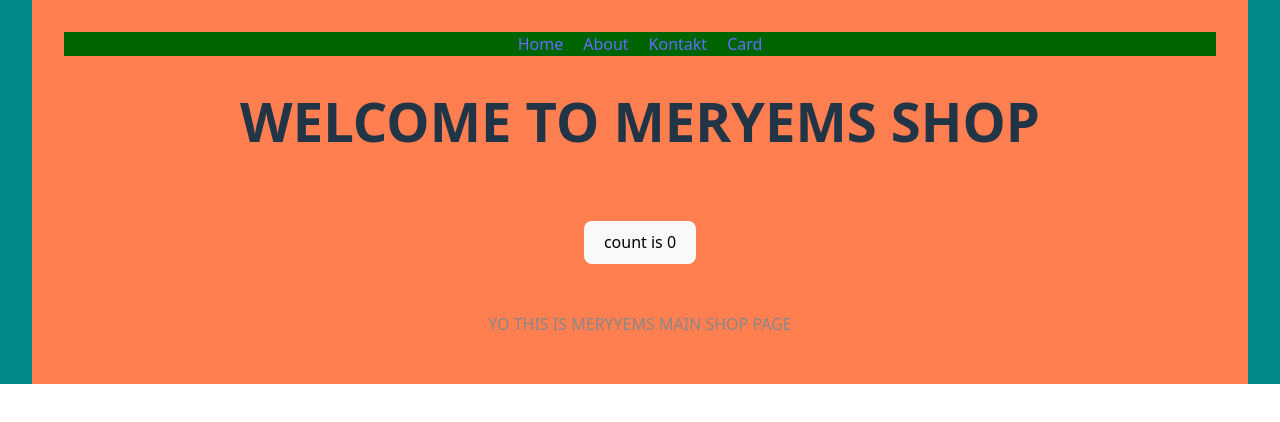
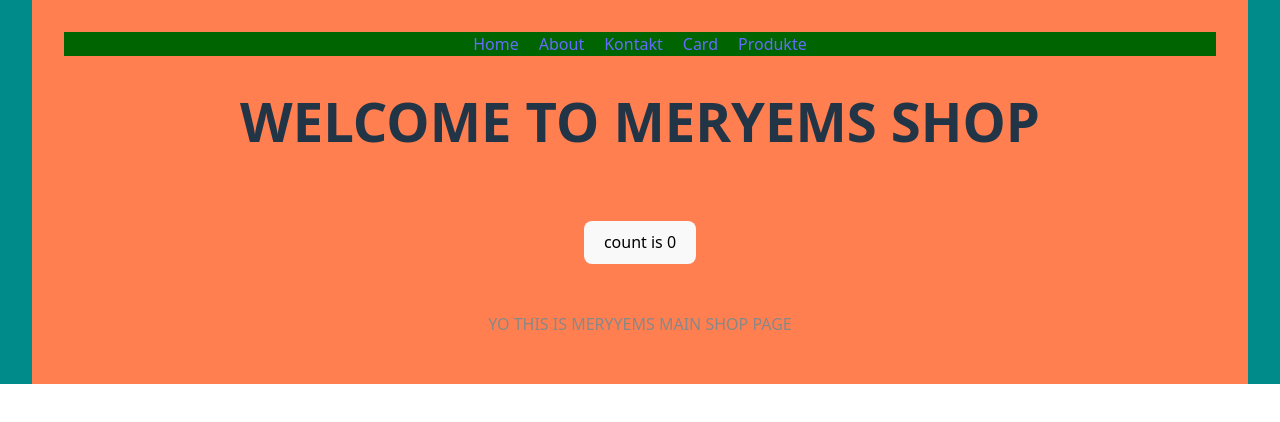
Before and after one commit to AtotheMfnK/Meryem_Zweiter_ServerMYQSL, a React (Vite) app in the folder Frontend/: page / in a window 1280 px wide. Shown: the top 422 px of the page. Built offline with nearby package versions, Linux system fonts and the light colour scheme.

Commit message:
Backend connection to Database renewed

```diff
--- a/Frontend/src/layout/Navbar.jsx
+++ b/Frontend/src/layout/Navbar.jsx
@@ -8,7 +8,8 @@ export default function Navbar() {
       <Link to="/" style={{ marginRight: 20 }}>Home</Link>
       <Link to="/about" style={{ marginRight: 20 }}>About</Link>
       <Link to="/contact" style={{ marginRight: 20 }}>Kontakt</Link>
-      <Link to="/card">Card</Link>
+      <Link to="/card" style={{ marginRight: 20 }}>Card</Link>
+       <Link to="/produkte">Produkte</Link>
     </nav>
   );
 }
```
Also changed, not shown: Frontend/src/components/Produkte/ProduktFormular.jsx (renamed from Frontend/src/components/Produkte/produktFormular.jsx), Frontend/src/components/Produkte/ProduktKarte.jsx (renamed from Frontend/src/components/Produkte/produktKarte.jsx), Frontend/src/components/Produkte/ProduktListe.jsx (renamed from Frontend/src/components/Produkte/produktListe.jsx), Frontend/src/components/Produkte/produkte.js (renamed from Frontend/src/components/Produkte/produkte.jsx), 1 other file (tests, documents, lock files or other folders).
